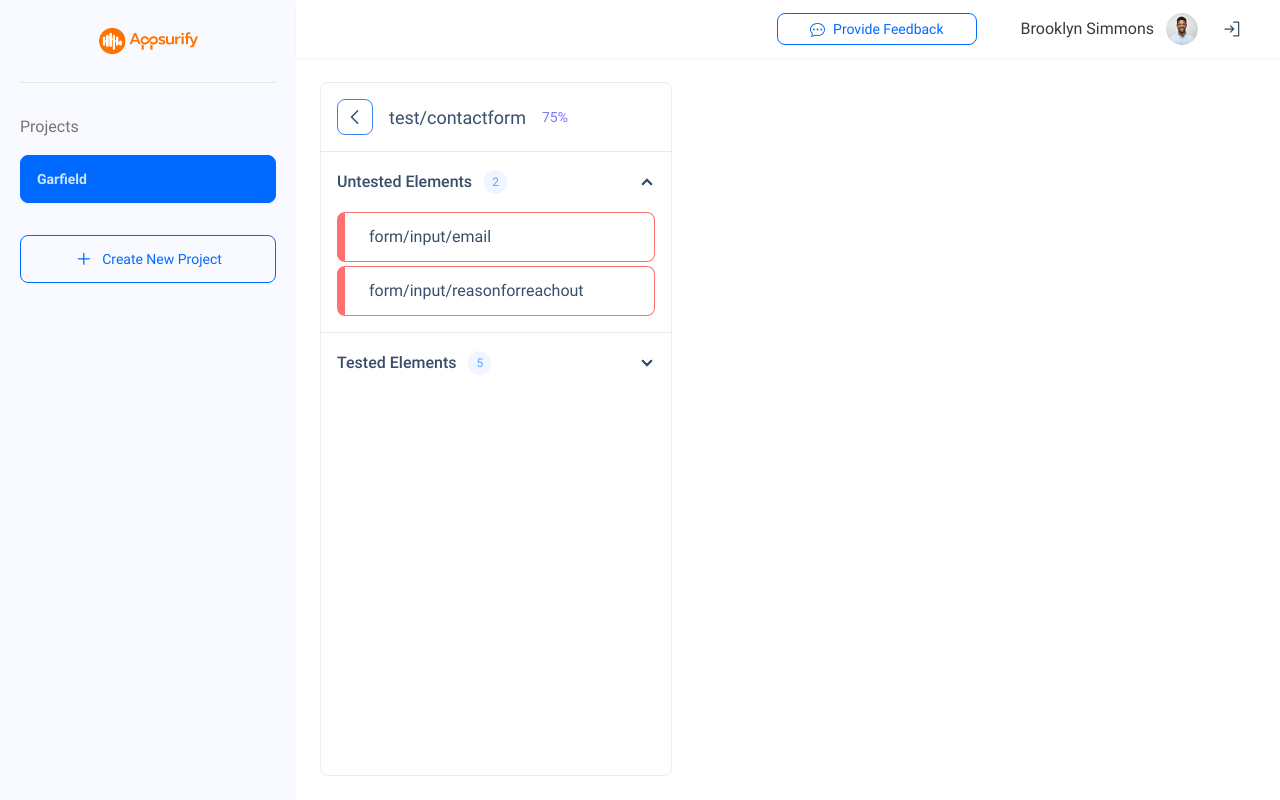
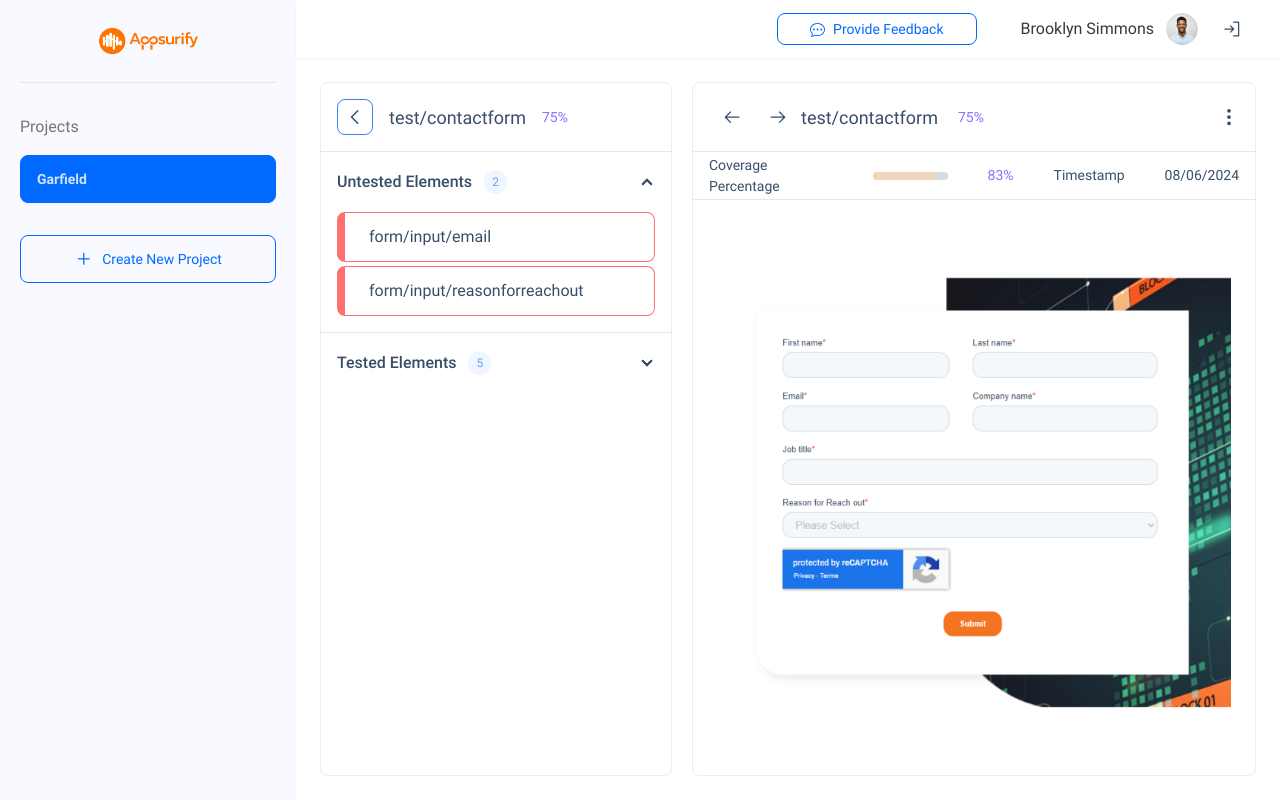
Before and after one commit to RohmadEW/appsurify, a React (Vite) app: page / in a window 1280 px wide. Built offline with nearby package versions, Linux system fonts and the light colour scheme.

Commit message:
content snapshot

```diff
--- a/src/components/layout/content/Element.tsx
+++ b/src/components/layout/content/Element.tsx
@@ -3,8 +3,7 @@ import { GoChevronLeft } from "react-icons/go";
 export default function ContentElement() {
   return (
     <div className="w-[352px] h-full rounded-[8px] border border-[#ECECEC] divide-y">
-      <div className="p-[16px] h-[68px]">
-        <div className="flex items-center gap-[16px]">
+      <div className="p-[16px] h-[68px] flex items-center gap-[16px]">
         <a
           href="#"
           className="w-[36px] h-[36px] rounded-[8px] border border-blue-500 flex items-center justify-center"
@@ -14,11 +13,13 @@ export default function ContentElement() {
         <div className="text-[18px]">test/contactform</div>
         <div className="text-[14px] text-[#7F74FF]">75%</div>
       </div>
-      </div>
+      <div className="h-[calc(100vh-58px-24px-24px-68px)] divide-y overflow-y-auto">
         <div className="collapse collapse-arrow rounded-none">
           <input type="checkbox" defaultChecked />
           <div className="collapse-title flex items-center">
-          <div className="text-[16px] font-medium mr-3">Untested Elements</div>
+            <div className="text-[16px] font-medium mr-3">
+              Untested Elements
+            </div>
             <div className="px-2 py-1 bg-blue-50 text-blue-400 rounded-full text-xs">
               2
             </div>
@@ -59,5 +60,6 @@ export default function ContentElement() {
           </div>
         </div>
       </div>
+    </div>
   );
 }
--- a/src/components/layout/content/Main.tsx
+++ b/src/components/layout/content/Main.tsx
@@ -1,10 +1,14 @@
 import ContentElement from "./Element";
+import ContentSnapshot from "./Snapshot";
 
 export default function ContentMain() {
   return (
     <div className="p-[24px] flex gap-[20px]">
-      <div className="w-[352px] h-[calc(100vh-58px-24px-24px)] overflow-y-auto">
+      <div className="w-[352px] h-[calc(100vh-58px-24px-24px)]">
         <ContentElement />
+      </div>
+      <div className="w-[calc(100vw-352px-20px-20px-24px-296px)] h-[calc(100vh-58px-24px-24px)]">
+        <ContentSnapshot />
       </div>
     </div>
   );
--- /dev/null
+++ b/src/components/layout/content/Snapshot.tsx
@@ -0,0 +1,39 @@
+import { BsThreeDotsVertical } from "react-icons/bs";
+import { GoArrowLeft, GoArrowRight } from "react-icons/go";
+import snapshot from "../../../assets/snapshot-1.png";
+
+export default function ContentSnapshot() {
+  return (
+    <div className="w-full h-full rounded-[8px] border border-[#ECECEC] divide-y">
+      <div className="p-[16px] h-[68px] flex items-center">
+        <a href="#" className="btn btn-sm btn-primary btn-ghost">
+          <GoArrowLeft className="w-[20px] h-[20px]" />
+        </a>
+        <a href="#" className="btn btn-sm btn-primary btn-ghost">
+          <GoArrowRight className="w-[20px] h-[20px]" />
+        </a>
+        <div className="text-[18px] mr-[20px]">test/contactform</div>
+        <div className="text-[14px] text-[#7F74FF]">75%</div>
+        <BsThreeDotsVertical className="w-[20px] h-[20px] ml-auto" />
+      </div>
+      <div className="h-[48px] p-[16px] flex items-center gap-[40px]">
+        <div className="text-[14px]">Coverage Percentage</div>
+        <progress
+          className="progress progress-warning w-[80px]"
+          value="83"
+          max="100"
+        ></progress>
+        <div className="text-[14px] text-[#7F74FF]">83%</div>
+        <div className="text-[14px] ml-auto">Timestamp</div>
+        <div className="text-[14px]">08/06/2024</div>
+      </div>
+      <div className="p-[24px] overflow-y-auto">
+        <img
+          src={snapshot}
+          alt="snapshot"
+          className="w-full h-[calc(100vh-58px-24px-24px-68px-48px-24px-24px)] object-contain"
+        />
+      </div>
+    </div>
+  );
+}
```
Also changed, not shown: src/assets/snapshot-1.png (added). Lines whose indentation alone changed are shown as unchanged.
